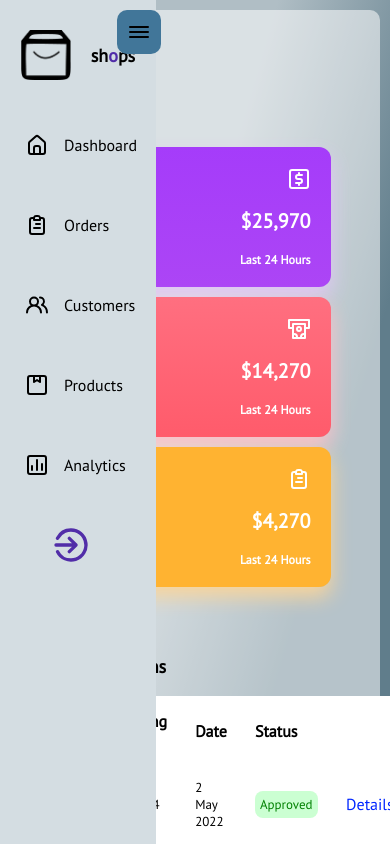
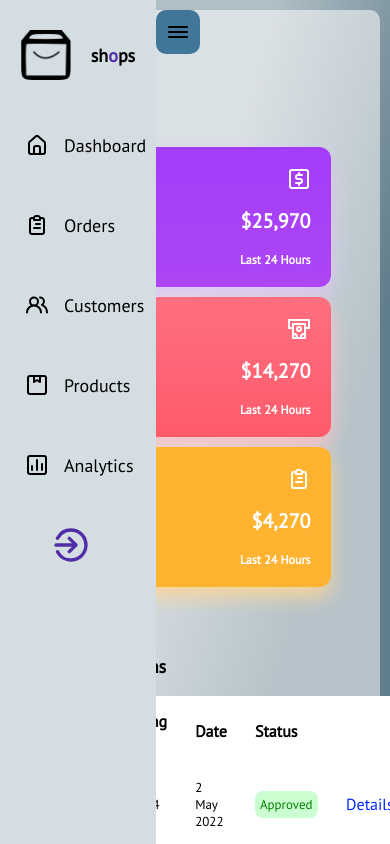
Before and after one commit to Ahmed-Karara/Admin-Dashboard, a React (Create React App) app: page / in a window 390 px wide. Shown: the top 844 px of the page. Built offline with nearby package versions, Linux system fonts and the light colour scheme.

Commit message:
Admin Dashboard

```diff
--- a/src/components/Sidebar/Sidebar.css
+++ b/src/components/Sidebar/Sidebar.css
@@ -114,7 +114,7 @@ a {
 		position: fixed;
 		z-index: 4;
 		background: #d4dde2;
-		width: 30%;
+		width: 40%;
 		height: 100%;
 	}
 
@@ -123,7 +123,7 @@ a {
 	}
 
 	.menuItem {
-		font-size: 16px;
+		font-size: 18px;
 	}
 
 	.active::before {
--- a/src/components/Sidebar/Sidebar.js
+++ b/src/components/Sidebar/Sidebar.js
@@ -20,7 +20,7 @@ export default function Sidebar() {
 		<>
 			<div
 				className='menubars'
-				style={expand ? { left: '30%' } : { left: '5%' }}
+				style={expand ? { left: '40%' } : { left: '5%' }}
 				onClick={() => {
 					setExpand(!expand);
 				}}>
```
